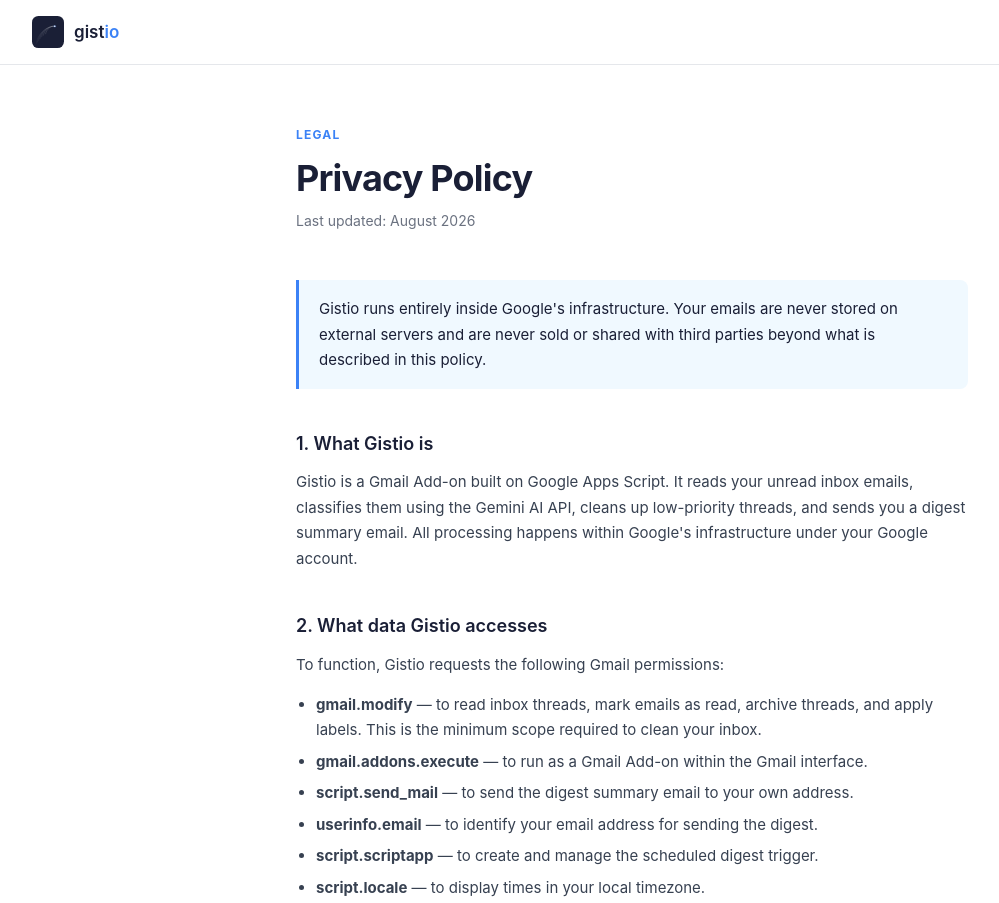
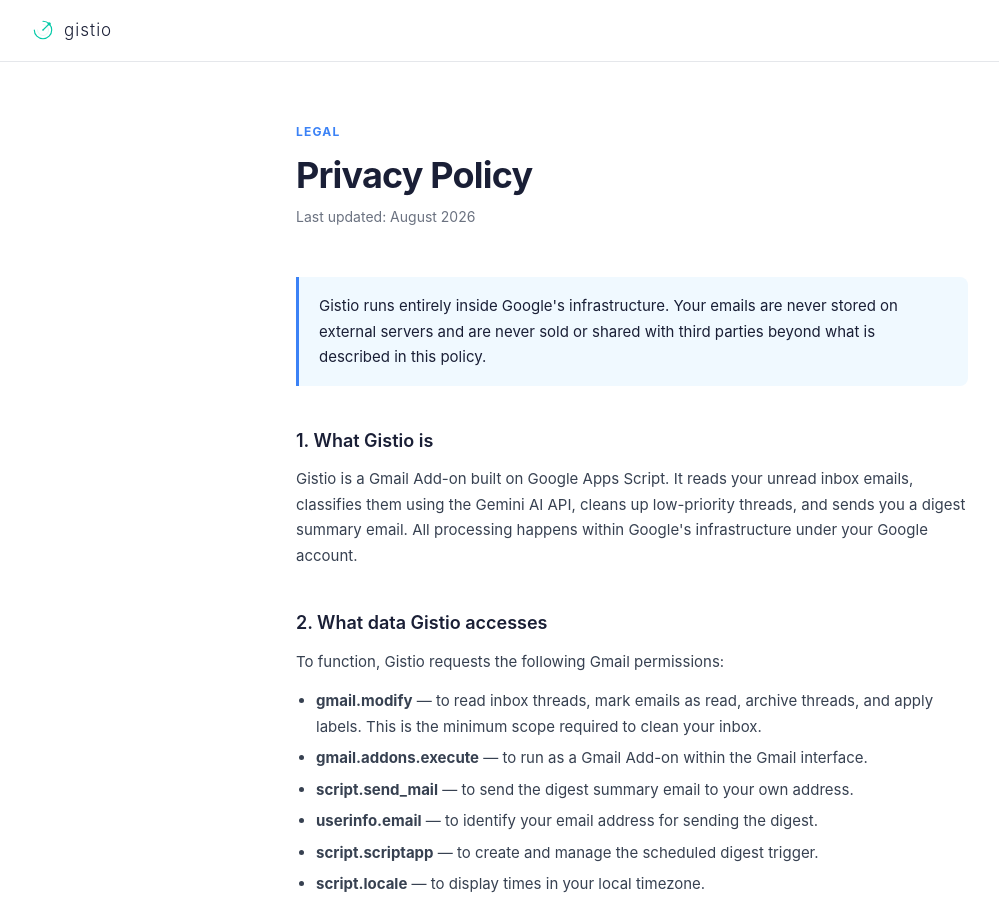
Before and after one commit to BugDiver-Technologies/gistio, a website: page docs/privacy.html in a window 1280 px wide. Shown: the top 903 px of the page, without its empty margins (8-1007 px from the left). Drawn offline with Linux system fonts and the light colour scheme.

Commit message:
Fix privacy page: new logo, favicons, correct GitHub org link

```diff
--- a/app-scripts/appsscript.json
+++ b/app-scripts/appsscript.json
@@ -15,6 +15,10 @@
     "common": {
       "name": "Gistio",
       "logoUrl": "https://bugdiver-technologies.github.io/gistio/icon-128.png",
+      "layoutProperties": {
+        "primaryColor": "#111A1F",
+        "secondaryColor": "#00C9A7"
+      },
       "useLocaleFromApp": true,
       "homepageTrigger": {
         "runFunction": "onHomepage"
--- a/docs/privacy.html
+++ b/docs/privacy.html
@@ -5,7 +5,9 @@
   <meta name="viewport" content="width=device-width, initial-scale=1.0">
   <title>Privacy Policy — Gistio</title>
   <meta name="description" content="Gistio Privacy Policy — how we handle your data.">
-  <link rel="icon" type="image/svg+xml" href="logo.svg">
+  <link rel="icon" sizes="32x32" href="favicon-32.png">
+  <link rel="icon" sizes="16x16" href="favicon-16.png">
+  <link rel="apple-touch-icon" sizes="180x180" href="apple-touch-icon-180.png">
   <style>
     *, *::before, *::after { box-sizing: border-box; margin: 0; padding: 0; }
 
@@ -22,9 +24,8 @@
       border-bottom: 1px solid #E5E7EB;
     }
     .nav-brand { display: flex; align-items: center; gap: 10px; text-decoration: none; color: #1A1F36; }
-    .nav-brand img { width: 32px; height: 32px; }
-    .nav-brand span { font-size: 17px; font-weight: 600; }
-    .nav-brand span em { font-style: normal; color: #3B82F6; }
+    .nav-brand svg { color: #00C9A7; flex-shrink: 0; }
+    .nav-brand span { font-size: 17px; font-weight: 300; letter-spacing: .06em; }
 
     .container {
       max-width: 720px;
@@ -86,8 +87,14 @@
 
   <nav>
     <a class="nav-brand" href="index.html">
-      <img src="logo.svg" alt="Gistio">
-      <span>gist<em>io</em></span>
+      <svg width="22" height="22" viewBox="0 0 48 48" fill="none" aria-label="Gistio">
+        <path d="M24 5A19 19 0 1 1 5 24" stroke="currentColor" stroke-width="2.5" stroke-linecap="round"/>
+        <path d="M24 12A12 12 0 1 1 12 24" stroke="currentColor" stroke-width=".9" stroke-linecap="round" opacity=".28"/>
+        <line x1="24" y1="24" x2="37.5" y2="10.5" stroke="currentColor" stroke-width="2.5" stroke-linecap="round"/>
+        <circle cx="37.5" cy="10.5" r="3.6" fill="currentColor"/>
+        <circle cx="24" cy="24" r="2" fill="currentColor" opacity=".5"/>
+      </svg>
+      <span>gistio</span>
     </a>
   </nav>
 
@@ -149,7 +156,7 @@
     <p>Any data previously sent to the Gemini API for classification is subject to Google's data retention policies.</p>
 
     <h2>7. Open source</h2>
-    <p>Gistio is fully open source. You can inspect exactly what the add-on does at any time: <a href="https://github.com/BugDiver-Technologies/gistio" target="_blank">github.com/BugDiver/gistio</a>.</p>
+    <p>Gistio is fully open source. You can inspect exactly what the add-on does at any time: <a href="https://github.com/BugDiver-Technologies/gistio" target="_blank">github.com/BugDiver-Technologies/gistio</a>.</p>
 
     <h2>8. Changes to this policy</h2>
     <p>If this policy changes materially, the "Last updated" date above will be updated. Continued use of Gistio after changes constitutes acceptance of the updated policy.</p>
```
